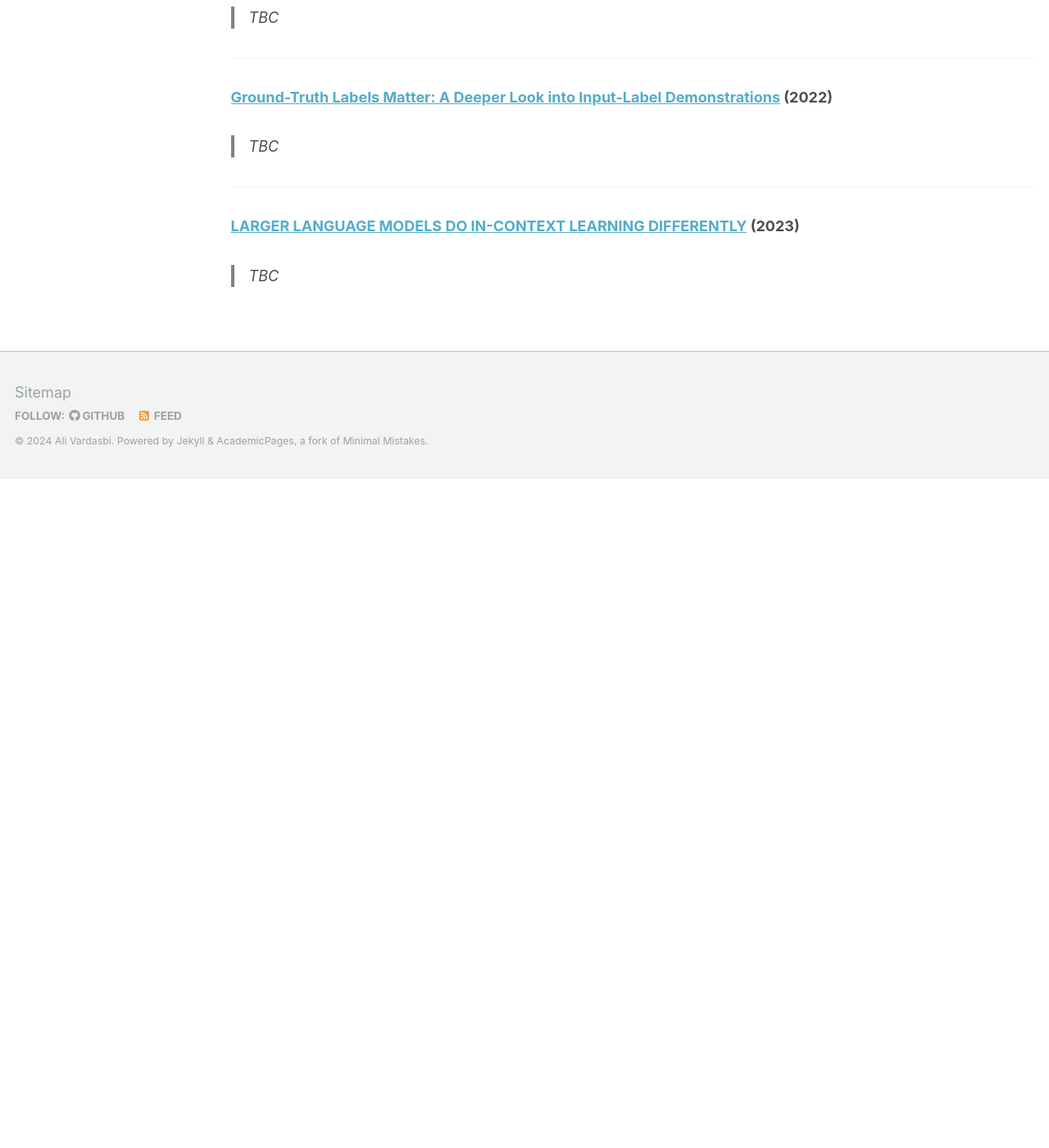
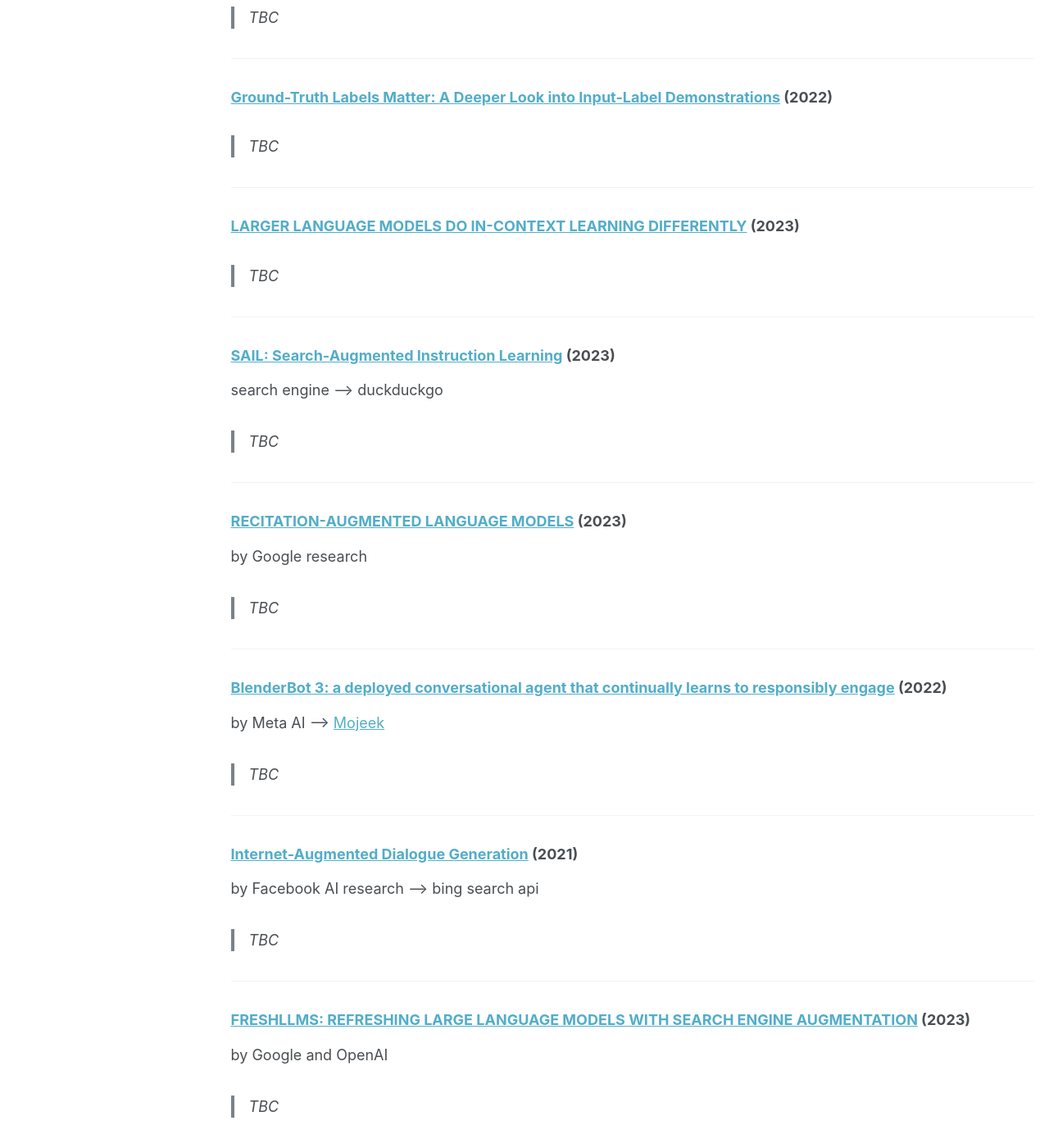
Before and after one commit to AliVard/AliVard.github.io, a Jekyll site: the page built from _pages/readings/rag.md, in a window 1280 px wide and 1400 px high, scrolled down 5799 px. Shown: the whole window at 82% size. Built offline with Jekyll 4.4.1, drawn with Linux system fonts in a browser that asks for light colours; before the commit the page ends 6383 px from its top, so only the background shows below that.

Commit message:
search engine aug

```diff
--- a/_pages/readings/rag.md
+++ b/_pages/readings/rag.md
@@ -222,31 +222,66 @@ query.
 > TBC
 
 
-<!-- ---
-### []() ()
+---
+### [SAIL: Search-Augmented Instruction Learning](https://arxiv.org/pdf/2305.15225.pdf) (2023)
 
-> TBC-->
+search engine --> duckduckgo
 
+> TBC
+
+
+---
+### [RECITATION-AUGMENTED LANGUAGE MODELS](https://arxiv.org/pdf/2210.01296.pdf) (2023)
+
+by Google research
+
+> TBC
+
+
+---
+### [BlenderBot 3: a deployed conversational agent that continually learns to responsibly engage](https://arxiv.org/pdf/2208.03188.pdf) (2022)
+
+by Meta AI -->  [Mojeek](https://www.mojeek.com/)
+
+> TBC
+
+
+---
+### [Internet-Augmented Dialogue Generation](https://arxiv.org/pdf/2107.07566.pdf) (2021)
+
+by Facebook AI research --> bing search api
+
+> TBC
+
+
+---
+### [FRESHLLMS: REFRESHING LARGE LANGUAGE MODELS WITH SEARCH ENGINE AUGMENTATION](https://arxiv.org/pdf/2310.03214.pdf) (2023)
+
+by Google and OpenAI
+
+> TBC
 
 <!-- ---
 ### []() ()
 
 > TBC-->
 
+<!-- ---
+### []() ()
+
+> TBC-->
 
 <!-- ---
 ### []() ()
 
 > TBC-->
 
+<!-- ---
+### []() ()
+
+> TBC-->
 
 <!-- ---
 ### []() ()
 
 > TBC-->
-
-
-<!-- ---
-### []() ()
-
-> TBC-->
```
